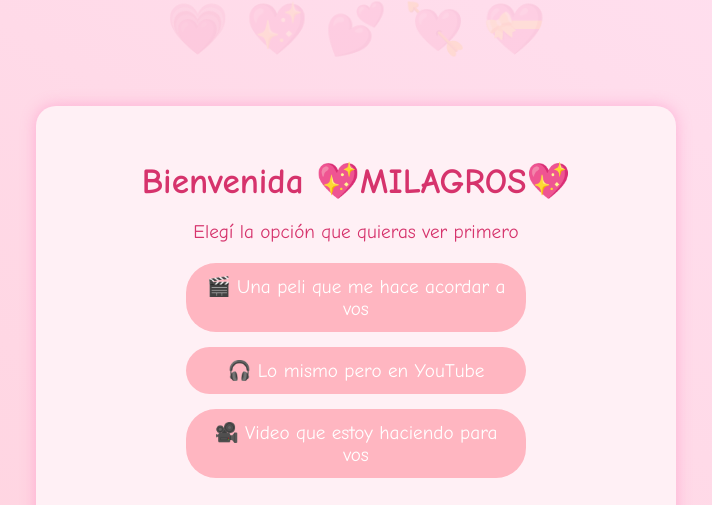
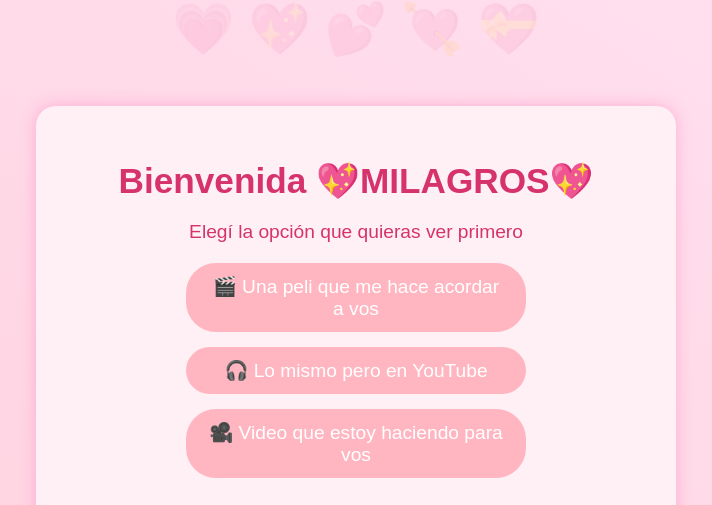
Before and after one commit to soselamordemivida/teamo, a plain HTML site: page index.html in a window 1280 px wide. Shown: the top 505 px of the page, without its empty margins (284-996 px from the left). Drawn offline with Linux system fonts and the light colour scheme; grey boxes are pictures that could not be loaded.

Commit message:
Update style.css

```diff
--- a/style.css
+++ b/style.css
@@ -2,7 +2,7 @@ body {
   margin: 0;
   padding: 0;
   background: linear-gradient(to top right, #ffd1dc, #ffe0f0);
-  font-family: 'Comic Sans MS', cursive, sans-serif;
+  font-family: 'Quicksand', sans-serif;
   color: #d6336c;
   display: flex;
   justify-content: center;
```
